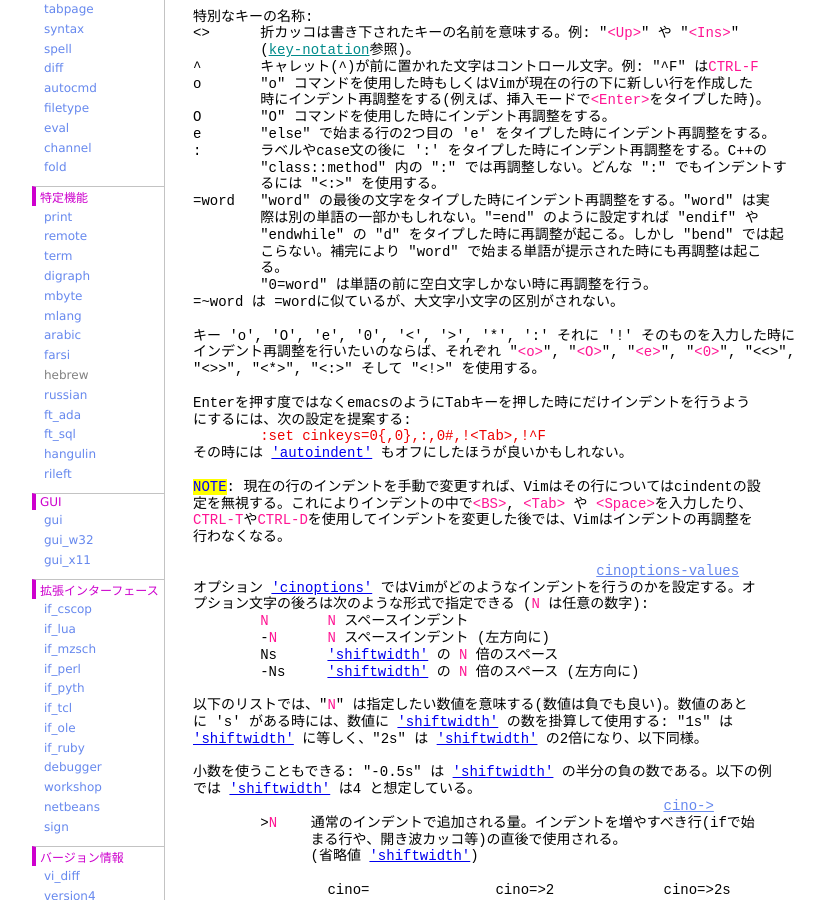
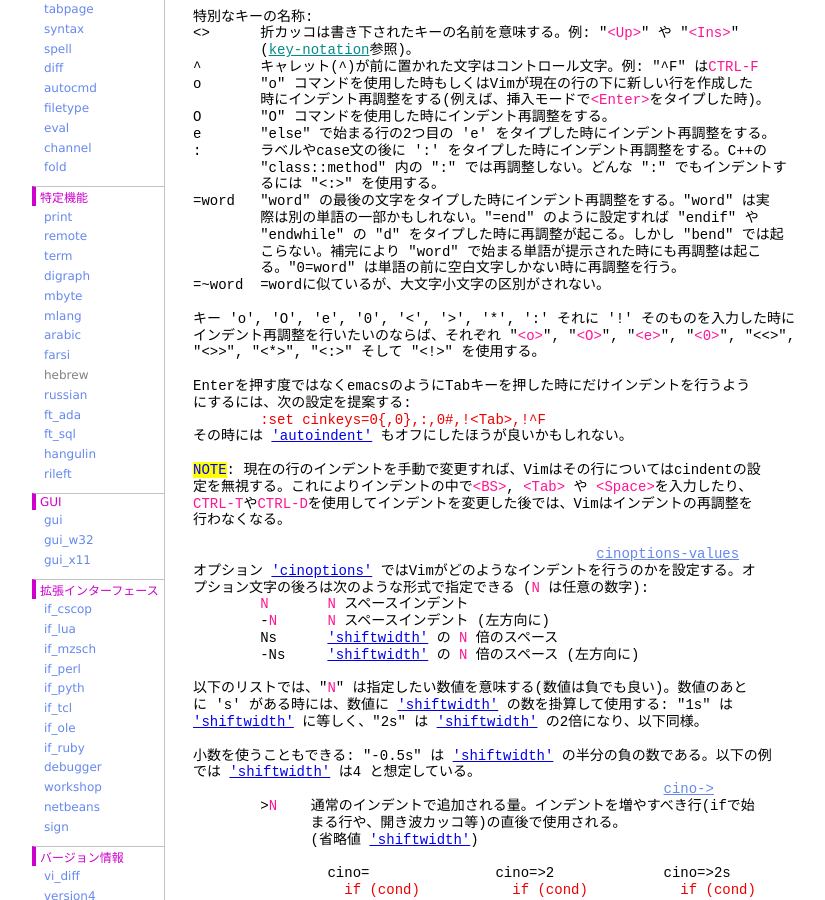
Before and after one commit to vim-jp/vimdoc-ja, a Jekyll site: the page built from indent.html, in a window 1280 px wide and 900 px high, scrolled down 1820 px. Shown: the whole window, without its empty margins (208-1033 px from the left). Built offline with Jekyll 4.4.1, drawn with Linux system fonts in a browser that asks for light colours; nearby versions of some CDN libraries; comment, search, counter and statistics services are not loaded.

Commit message:
Generated by Travis JOB 641.1
https://travis-ci.org/vim-jp/vimdoc-ja-working/builds/209351071

```diff
--- a/indent.html
+++ b/indent.html
@@ -114,9 +114,8 @@
 &nbsp;&nbsp;&nbsp;&nbsp;&nbsp;&nbsp;&nbsp;&nbsp;際は別の単語の一部かもしれない。&quot;=end&quot; のように設定すれば &quot;endif&quot; や<br>
 &nbsp;&nbsp;&nbsp;&nbsp;&nbsp;&nbsp;&nbsp;&nbsp;&quot;endwhile&quot; の &quot;d&quot; をタイプした時に再調整が起こる。しかし &quot;bend&quot; では起<br>
 &nbsp;&nbsp;&nbsp;&nbsp;&nbsp;&nbsp;&nbsp;&nbsp;こらない。補完により &quot;word&quot; で始まる単語が提示された時にも再調整は起こ<br>
-&nbsp;&nbsp;&nbsp;&nbsp;&nbsp;&nbsp;&nbsp;&nbsp;る。<br>
-&nbsp;&nbsp;&nbsp;&nbsp;&nbsp;&nbsp;&nbsp;&nbsp;&quot;0=word&quot; は単語の前に空白文字しかない時に再調整を行う。<br>
-=~word は =wordに似ているが、大文字小文字の区別がされない。<br>
+&nbsp;&nbsp;&nbsp;&nbsp;&nbsp;&nbsp;&nbsp;&nbsp;る。&quot;0=word&quot; は単語の前に空白文字しかない時に再調整を行う。<br>
+=~word&nbsp;&nbsp;=wordに似ているが、大文字小文字の区別がされない。<br>
 <br>
 キー 'o', 'O', 'e', '0', '&lt;', '&gt;', '*', ':' それに '!' そのものを入力した時に<br>
 インデント再調整を行いたいのならば、それぞれ &quot;<span class="Special">&lt;o&gt;</span>&quot;, &quot;<span class="Special">&lt;O&gt;</span>&quot;, &quot;<span class="Special">&lt;e&gt;</span>&quot;, &quot;<span class="Special">&lt;0&gt;</span>&quot;, &quot;&lt;&lt;&gt;&quot;,<br>
```
